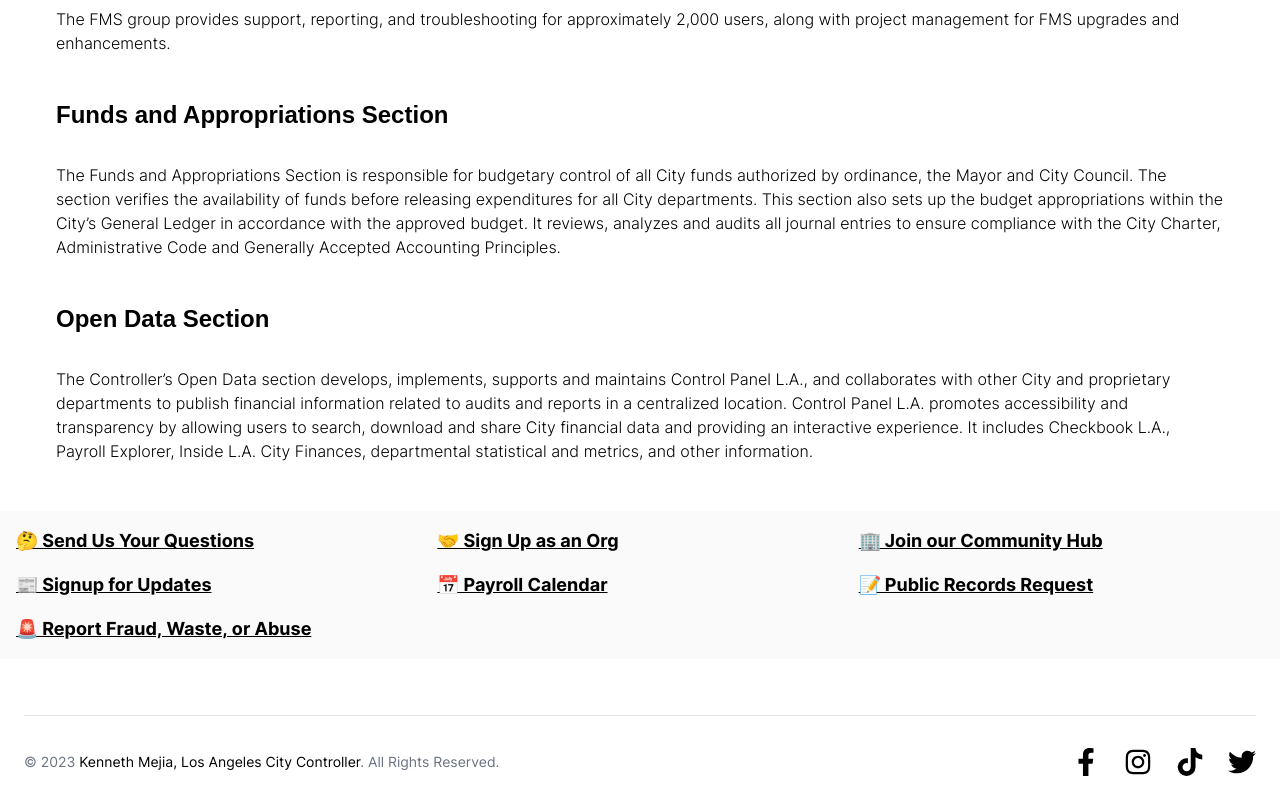
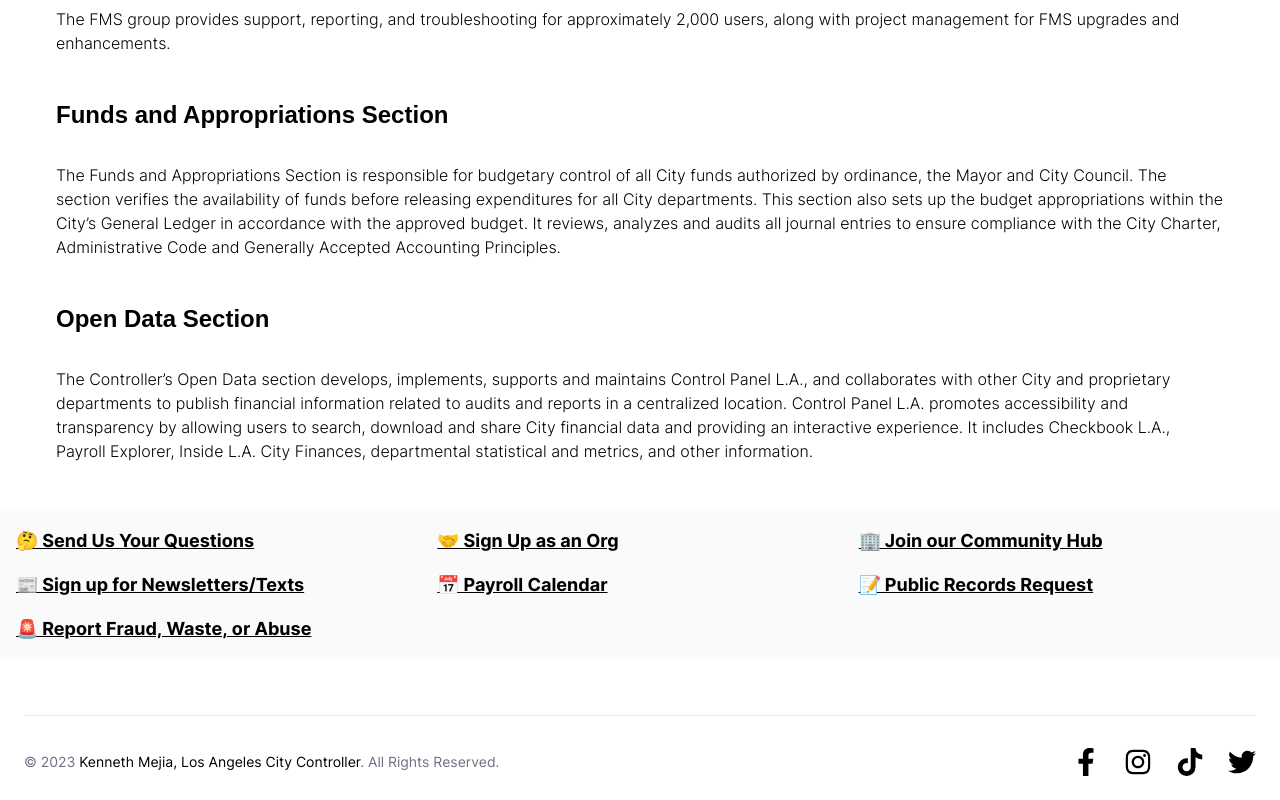
Before and after one commit to isaacylee/controller-website, a Next.js app: page /about in a window 1280 px wide. Shown: the part 4726-5526 px from the top of the page. Built offline with nearby package versions, Linux system fonts and the light colour scheme.

Commit message:
new page

```diff
--- a/src/components/ImportantLinksSection.tsx
+++ b/src/components/ImportantLinksSection.tsx
@@ -15,7 +15,7 @@ const links = [
     url: 'https://calendar.google.com/calendar/u/0/appointments/schedules/AcZssZ1vZq0Z4v56jQHspbxb5Mt3YP_1leQoq6nMlFmf_Qx65r9c6wBy4D6TY4QOlYb6cEWDt9gQnIMz',
   },
   {
-    name: '📰 Signup for Updates',
+    name: '📰 Sign up for Newsletters/Texts',
     url: 'https://docs.google.com/forms/d/e/1FAIpQLSfr1ndu5UaX3IPaxWi30tEpw3J7ZMB5d8HdKC9Uhg9IniIH5w/viewform',
   },
   { name: '📅 Payroll Calendar', url: '/payrollcalendar/' },
--- a/src/components/opendataseries.tsx
+++ b/src/components/opendataseries.tsx
@@ -22,11 +22,12 @@ export default function OpenDataSeries() {
     {
       name: 'Payroll',
       link: 'https://lacity.payroll.finance.socrata.com/#!/year/2022/',
+      lastupdated: '2022-12-30',
     },
     {
       name: 'Checkbook',
       link: 'https://lacity.spending.socrata.com/#!/year/2022/',
-      updated: 'Dec 5, 2022',
+      lastupdated: '2023-01-03',
     },
     {
       name: 'Budget',
```
